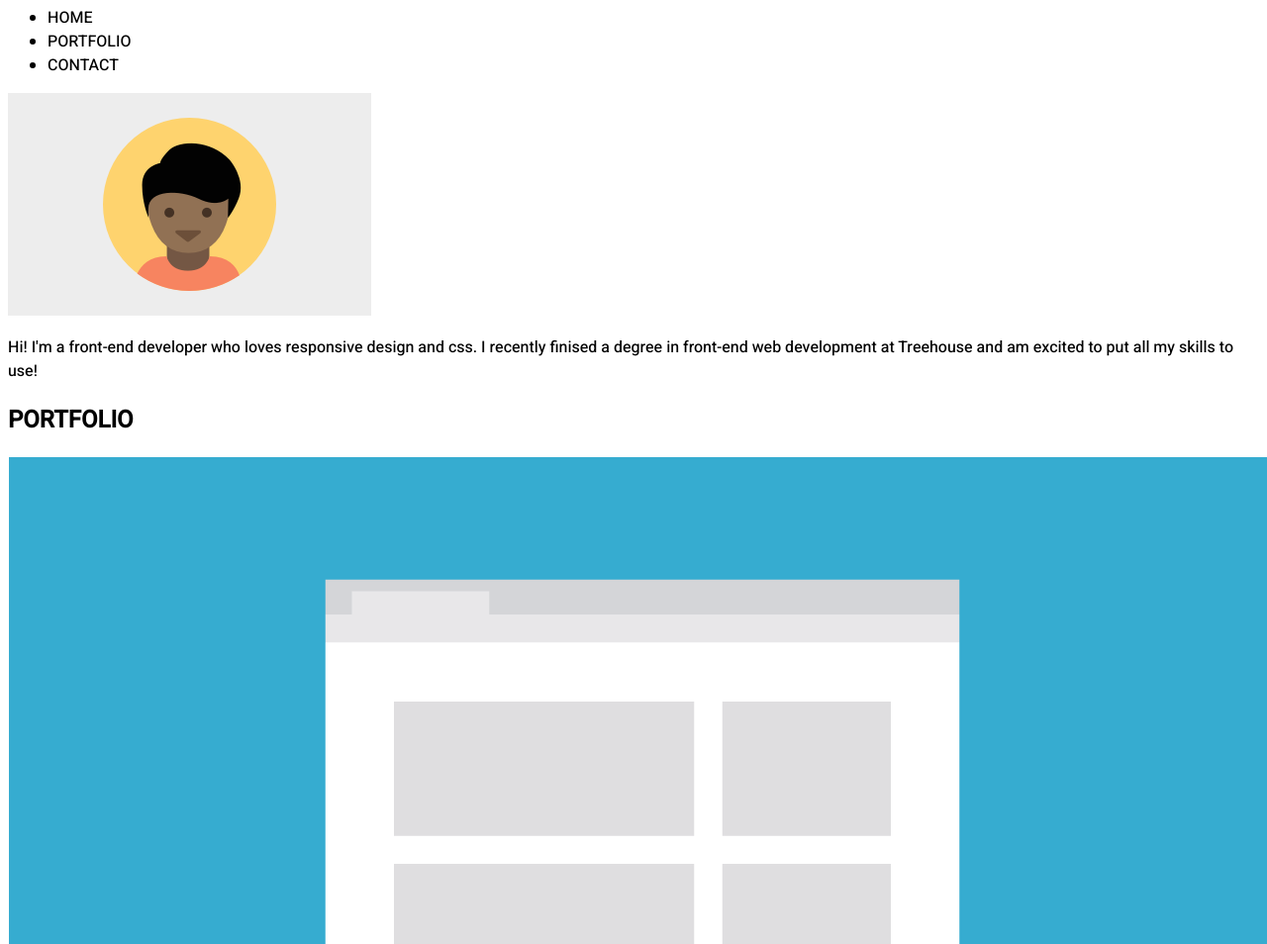
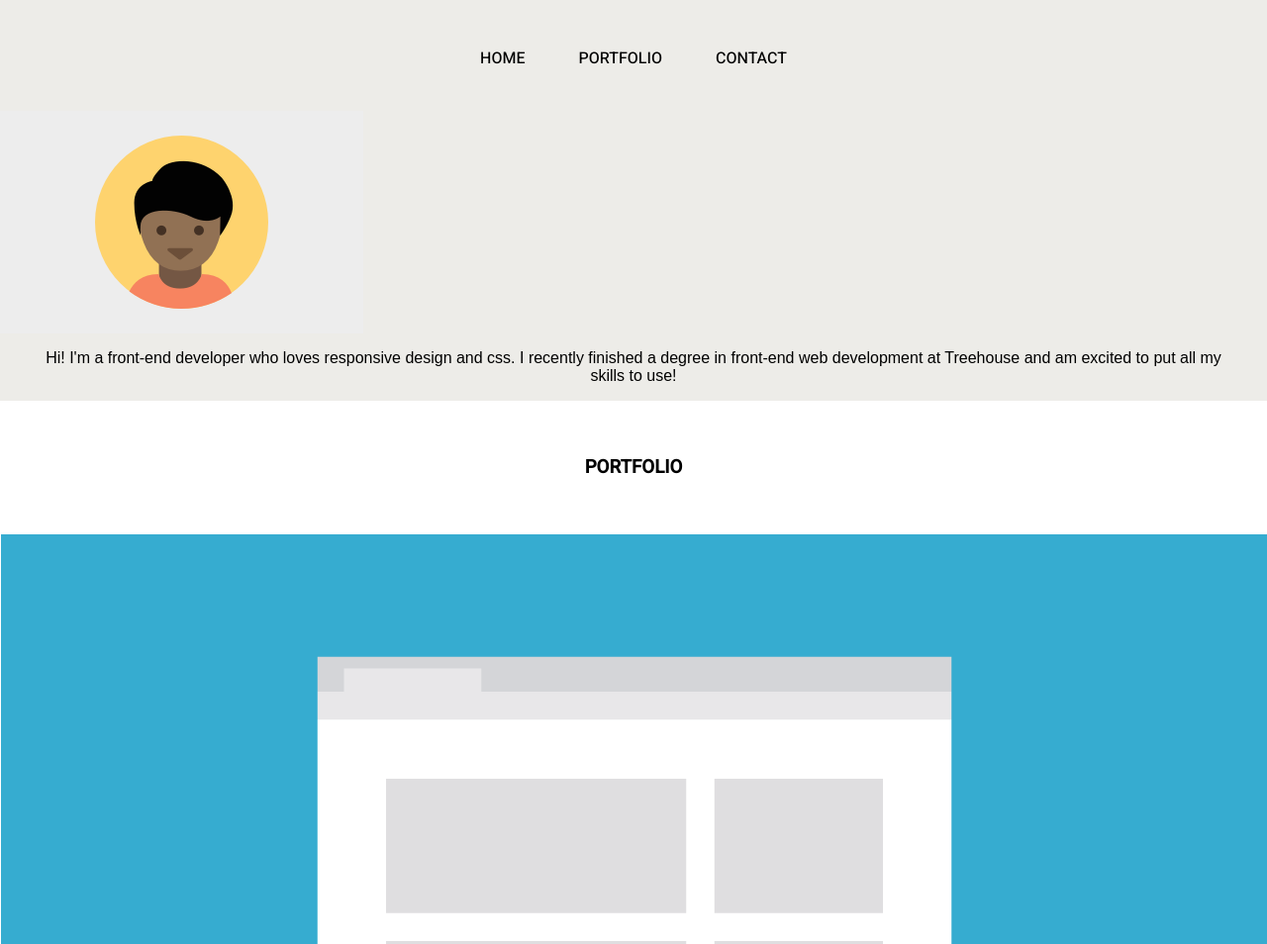
Before and after one commit to kpgwebdev/treehouse_project_2, a plain HTML site: page index.html in a window 1280 px wide. Shown: the part 84-1038 px from the top of the page at 99% size. Drawn offline with Linux system fonts and the light colour scheme.

Commit message:
next will start on media queries

```diff
--- a/css/style.css
+++ b/css/style.css
@@ -1,3 +1,131 @@
-h1, h2, h3, p, li{
+* {
+    box-sizing:border-box;
+}
+
+
+/* fonts */
+h1, h2, h3, li{
     font-family: 'Heebo', sans-serif;
 }
+
+p {
+    font-family:Arial, Helvetica, sans-serif;
+}
+
+
+/* main formatting */
+body {
+    margin: 1.5rem;
+    text-align: center;
+}
+
+header {
+    display:flex;
+    flex-direction: column;
+    background-color: #edece8;
+}
+
+li {
+    list-style-type: none;
+    /* text-align: center; */
+    padding: .5em;
+    border: 1px solid white;
+    margin: 1rem;
+    background-color: white;
+    display: block;
+}
+
+.main-nav ul{
+    padding:0px
+}
+
+.portfolio-flex{
+    display: flex;
+    flex-direction: column;
+    background-color: white;
+    padding-bottom: 2rem;
+}
+
+.portfolio-flex p{
+    padding: 0rem 2rem 2rem;
+}
+
+#portfolio-header {
+    padding: 2em;
+    margin: 1rem;
+}
+
+html {
+    background-color: #d6d5d2;
+}
+
+.contact-flex{
+    padding: 2rem;
+}
+
+footer p{
+    display:flex;
+    flex-direction: row;
+    flex-wrap: wrap;
+}
+
+.to-top ul{
+    display:flex;
+    flex-direction: row-reverse;
+    flex-wrap: wrap;
+}
+ .para-flex p{
+     padding: 0rem 2rem;
+ }
+
+ a:link{
+     color:black;
+     text-decoration: none;
+ }
+
+ a:visited {
+     color:black
+ }
+
+ /* media queries*/
+ @media (min-width: 768px){
+
+    * {
+        box-sizing:border-box;
+    }
+
+    body{
+        margin:0px;
+    }
+    .flex-header{
+        display: flex;
+        flex-direction: column;
+    }
+
+    .main-nav ul{
+        display:inline-block;
+    }
+
+    .main-nav li{
+        display: inline-block;
+        background-color: #edece8;
+        border-color: #edece8;;
+    }
+
+   .image-flex{
+        display:flex;
+        flex-wrap: wrap;
+   }
+
+   .para-flex{
+        display:inline-block;
+   }
+
+   .portfolio-flex{
+       display: flex;
+       flex-direction: column;
+   }
+
+ }
+
+ @media (min-width: 1024px){}
--- a/index.html
+++ b/index.html
@@ -7,81 +7,88 @@
     <link rel="preconnect" href="https://fonts.gstatic.com" crossorigin>
     <link href="https://fonts.googleapis.com/css2?family=Heebo:wght@500&display=swap" rel="stylesheet">
     <link rel="stylesheet" href="css/style.css">
-    <title>Responsive Mobile</title>
+    <title>Katie's Portfolio</title>
 </head>
 <body>
    <header>
-        <h1>Katie G</h1>
-        <nav>
-            <ul>
-            <li>HOME</li>
-            <li>PORTFOLIO</li>
-            <li>CONTACT</li>
-            </ul>
-        </nav>
+       <div class="flex-header">
+          <h1 id="top">Katie G</h1>
+            <nav class="main-nav">
+                <ul>
+                    <li><a href="#home">HOME</li></a>
+                    <li><a href="#portfolio-header">PORTFOLIO</a></li>
+                    <li><a href="#contact-header">CONTACT</a></li>
+                </ul>
+            </nav>
+        </div>
+       <div class="image-flex">
         <img src="responsive_layout_v1/images/responsive-layout-profile.png">
+       </div>
+       <div class="para-flex">
         <p>Hi! I'm a front-end developer who loves responsive design and css.
-            I recently finised a degree in front-end web development at
+            I recently finished a degree in front-end web development at
             Treehouse and am excited to put all my skills to use!
         </p>
+      </div>
     </header>
 
     <main>
-        <section>
-        <h2>PORTFOLIO</h2>
+        <section class="portfolio-flex">
+        <h3 id="portfolio-header">PORTFOLIO</h3>
 
         <img src="responsive_layout_v1/images/portfolio-1.png">
-        <h3>Marketing Page</h3>
+        <h2>Marketing Page</h2>
              <p>This project shows the front page of a marketing website meant
             for a specific business I'm interested in.
             </p>
 
         <img src="responsive_layout_v1/images/portfolio-2.png">
-        <h3>Search Page</h3>
+        <h2>Search Page</h2>
              <p>This project searches through a specific database to find
             information that the user is trying to look up.
             </p>
 
         <img src="responsive_layout_v1/images/portfolio-3.png">
-        <h3>Travel App</h3>
+        <h2>Travel App</h2>
             <p>This project compares travel times based on different
             transportation methods and tells you the best one.
             </p>
 
         <img src="responsive_layout_v1/images/portfolio-4.png">
-        <h3>Map of Favorite Spots</h3>
+        <h2>Map of Favorite Spots</h2>
             <p>This project uses mapping apis to plot points for
             my favorite spots in the city for a do-it-yourself walking tour.
             </p>
 
         <img src="responsive_layout_v1/images/portfolio-5.png">
-        <h3>Photo Gallery</h3>
+        <h2>Photo Gallery</h2>
             <p>This project shows pictures from a recent trip to the
             viewer and allows them to easily navigate through photos.
             </p>
 
         <img src="responsive_layout_v1/images/portfolio-6.png">
-        <h3>Caclulator</h3>
+        <h2>Calculator</h2>
             <p>Someone can enter in the numbers they want, and press
             the big blue button and get the result.
             </p>
         </section>
 
-        <section>
-            <h2>CONTACT</h2>
+        <section class="contact-flex">
+            <h3 id="contact-header">CONTACT</h3>
             <p> If you're interested in chatting or want more
                 information about what I've been working on,
                 I'd love to hear from you!
             </p>
-            <p>Phone +1 (111) 555-1234</p>
-            <p> Email email@yoursite.com</p>
+            <p>Phone <strong>+1 (111) 555-1234</strong></p>
+            <p> Email <strong>email@yoursite.com</strong></p>
         </section>
     </main>
+    <hr>
     <footer>
        <p> Katie G</p>
-       <nav>
+       <nav class="to-top">
            <ul>
-               <li>BACK TO TOP</li>
+               <li><a href="#top">BACK TO TOP</li></a>
            </ul>
        </nav>
    </footer>
```
